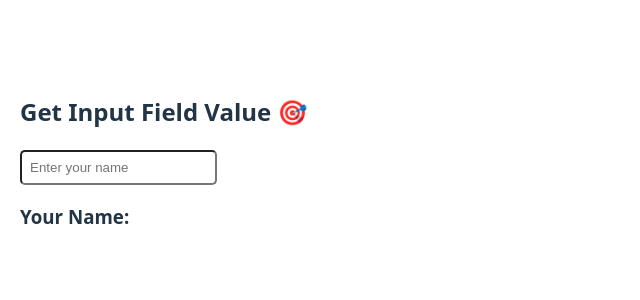
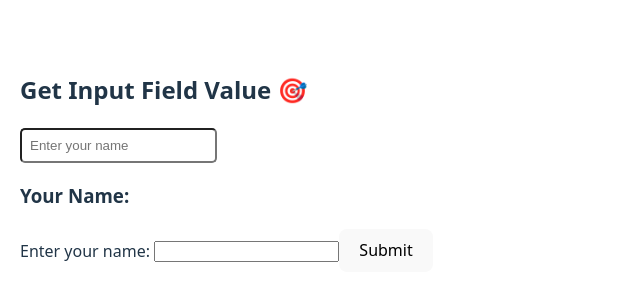
Before and after one commit to AkashSingh8391/ReactPractice, a React (Vite) app: page / in a window 1280 px wide. Shown: the part 238-538 px from the top of the page, without its empty margins (0-640 px from the left). Built offline with nearby package versions, Linux system fonts and the light colour scheme.

Commit message:
Added a controlledInput in react

```diff
--- a/src/App.jsx
+++ b/src/App.jsx
@@ -1,4 +1,5 @@
 import { useState } from "react";
+import ControlledInput from "./controlledComponent/ControlledInput";
 
 function App() {
   // Step 1️⃣: State banana
@@ -24,6 +25,9 @@ function App() {
 
       {/* Step 4️⃣: Display value */}
       <h3>Your Name: {name}</h3>
+
+    <ControlledInput/>
+
     </div>
   );
 }
--- /dev/null
+++ b/src/controlledComponent/ControlledInput.jsx
@@ -0,0 +1,28 @@
+import { useState } from "react";
+
+function ControlledInput() {
+  const [name, setName] = useState("");
+
+  const handleChange = (event) => {
+    setName(event.target.value); // React state update ho rahi hai
+  };
+
+  const handleSubmit = (event) => {
+    event.preventDefault();
+    alert("Your name is: " + name);
+  };
+
+  return (
+    <form onSubmit={handleSubmit}>
+      <label>Enter your name: </label>
+      <input
+        type="text"
+        value={name}           // Input ka value state se control ho raha hai
+        onChange={handleChange} // User ke type karte hi state update hoti hai
+      />
+      <button type="submit">Submit</button>
+    </form>
+  );
+}
+
+export default ControlledInput;
```
